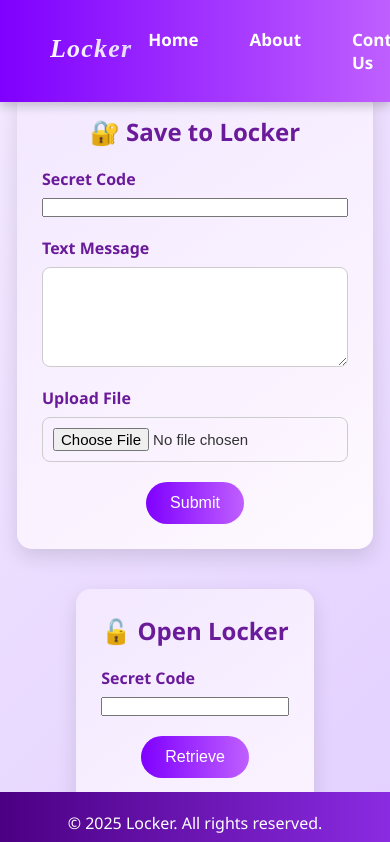
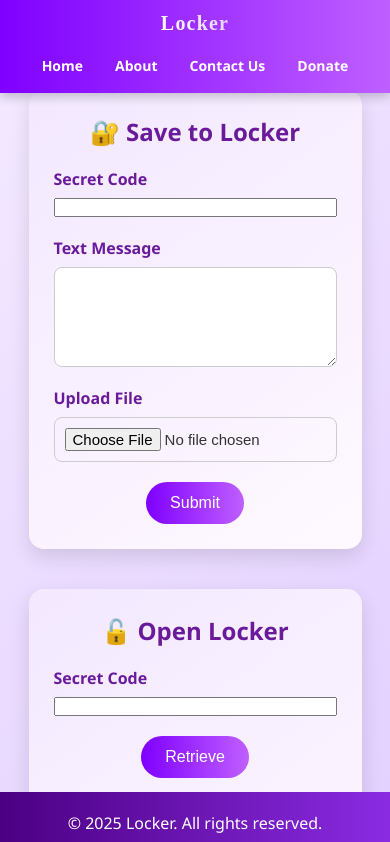
Before and after one commit to DivakarBabuMP/LockerAlpha, a React (Vite) app: page / in a window 390 px wide. Shown: the top 842 px of the page. Built offline with nearby package versions, Linux system fonts and the light colour scheme.

Commit message:
Initial commit

```diff
--- a/src/Body.jsx
+++ b/src/Body.jsx
@@ -20,7 +20,7 @@ function Body() {
     if (file) formData.append('file', file);
 
     try {
-      const response = await fetch('http://localhost:5000/upload', {
+      const response = await fetch('https://locker-mnlb.onrender.com/upload', {
         method: 'POST',
         body: formData,
       });
@@ -44,7 +44,7 @@ function Body() {
     if (!retrieveCode) return alert("Enter secret code to retrieve");
 
     try {
-      const response = await fetch('http://localhost:5000/retrieve', {
+      const response = await fetch('https://locker-mnlb.onrender.com/retrieve', {
         method: 'POST',
         headers: { 'Content-Type': 'application/json' },
         body: JSON.stringify({ secretCode: retrieveCode }),
--- a/src/index.css
+++ b/src/index.css
@@ -13,7 +13,7 @@ body {
   overflow-x: hidden;
 }
 
-/* Header (fixed at top) */
+/* Header (fixed top, responsive, and beautiful on all screens) */
 header {
   position: fixed;
   top: 0;
@@ -21,45 +21,43 @@ header {
   width: 100%;
   background: linear-gradient(90deg, #7f00ff, #bf5fff);
   color: white;
-  padding: 18px 50px;
+  padding: 15px 30px;
   display: flex;
   justify-content: space-between;
   align-items: center;
   box-shadow: 0 4px 10px rgba(0, 0, 0, 0.2);
   z-index: 1000;
+  flex-wrap: nowrap;
 }
 
-/* Header logo */
 .header-logo {
   display: flex;
   align-items: center;
-  gap: 12px;
+  gap: 10px;
 }
 
 .header-logo img {
-  height: 45px;
+  height: 40px;
   transition: transform 0.3s ease;
 }
 
 .header-logo img:hover {
-  transform: scale(1.15) rotate(3deg);
+  transform: scale(1.1) rotate(3deg);
 }
 
 .header-logo span {
-  font-size: 26px;
-  font-weight: 700;
+  font-size: 24px;
+  font-weight: bold;
+  font-family: cursive;
   letter-spacing: 1.2px;
   background: linear-gradient(45deg, #ffffff, #e0d1ff);
   -webkit-background-clip: text;
   -webkit-text-fill-color: transparent;
-  font-style: italic;
-  font-family: cursive;
   position: relative;
   display: inline-block;
   overflow: hidden;
 }
 
-/* Shimmer effect on logo hover */
 .header-logo span::before {
   content: '';
   position: absolute;
@@ -84,22 +82,21 @@ header {
   }
 }
 
-/* Header nav links */
 .header-nav {
   display: flex;
-  gap: 24px;
+  gap: 18px;
 }
 
 .header-nav a {
   color: white;
   text-decoration: none;
-  font-size: 17px;
+  font-size: 16px;
   font-weight: 600;
-  padding: 10px 16px;
+  padding: 8px 14px;
   border-radius: 8px;
-  transition: all 0.3s ease;
   position: relative;
   overflow: hidden;
+  transition: all 0.3s ease;
 }
 
 .header-nav a::before {
@@ -125,7 +122,7 @@ header {
 /* Body content box */
 .body-container {
   max-width: 600px;
-  margin: 100px auto 30px; /* space below header and above footer */
+  margin: 100px auto 30px;
   padding: 20px 30px;
   background: linear-gradient(145deg, #f3e8ff, #fef9ff);
   border-radius: 20px;
@@ -186,7 +183,7 @@ header {
   transform: scale(1.05);
 }
 
-/* Footer (fixed at bottom) */
+/* Footer */
 .footer {
   position: fixed;
   bottom: 0;
@@ -240,25 +237,6 @@ header {
   color: #ccc;
 }
 
-
-/* New flex container for side-by-side layout */
-.locker-container {
-  display: flex;
-  gap: 30px;
-  justify-content: center;
-  flex-wrap: wrap;
-}
-
-/* Individual section box styling */
-.locker-section {
-  flex: 1 1 280px;
-  padding: 20px;
-  background: #fdfcff;
-  border-radius: 20px;
-  box-shadow: 0 8px 20px rgba(0, 0, 0, 0.1);
-  min-width: 280px;
-  max-width: 400px;
-}
 .locker-wrapper {
   display: flex;
   justify-content: center;
@@ -271,6 +249,7 @@ header {
 .locker-box {
   flex: 1 1 400px;
   max-width: 480px;
+  min-width: 400px;
   background: linear-gradient(145deg, #f3e8ff, #fef9ff);
   padding: 25px;
   border-radius: 15px;
@@ -291,9 +270,47 @@ header {
   border: 1px solid #dbbaff;
 }
 
+/* Responsive */
 @media (max-width: 768px) {
   .locker-wrapper {
     flex-direction: column;
     align-items: center;
   }
+  header {
+    flex-direction: column;
+    align-items: center;
+    padding: 12px 20px;
+  }
+  .header-logo {
+    margin-bottom: 10px;
+  }
+  .header-nav {
+    flex-direction: row;
+    flex-wrap: wrap;
+    justify-content: center;
+    gap: 12px;
+  }
+  .header-logo img {
+    height: 36px;
+  }
+  .header-logo span {
+    font-size: 22px;
+  }
+  .locker-box {
+    min-width: auto;
+    width: 90%;
+  }
 }
+
+@media (max-width: 480px) {
+  .header-logo img {
+    height: 34px;
+  }
+  .header-logo span {
+    font-size: 20px;
+  }
+  .header-nav a {
+    font-size: 14px;
+    padding: 6px 10px;
+  }
+}
```
Also changed, not shown: 1 other file (tests, documents, lock files or other folders).
